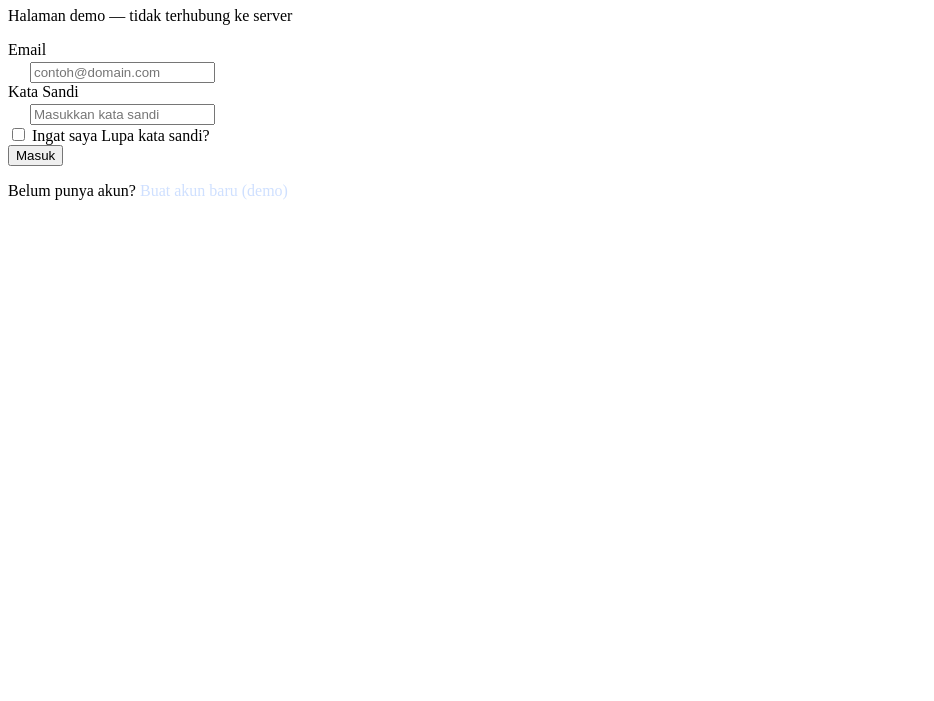
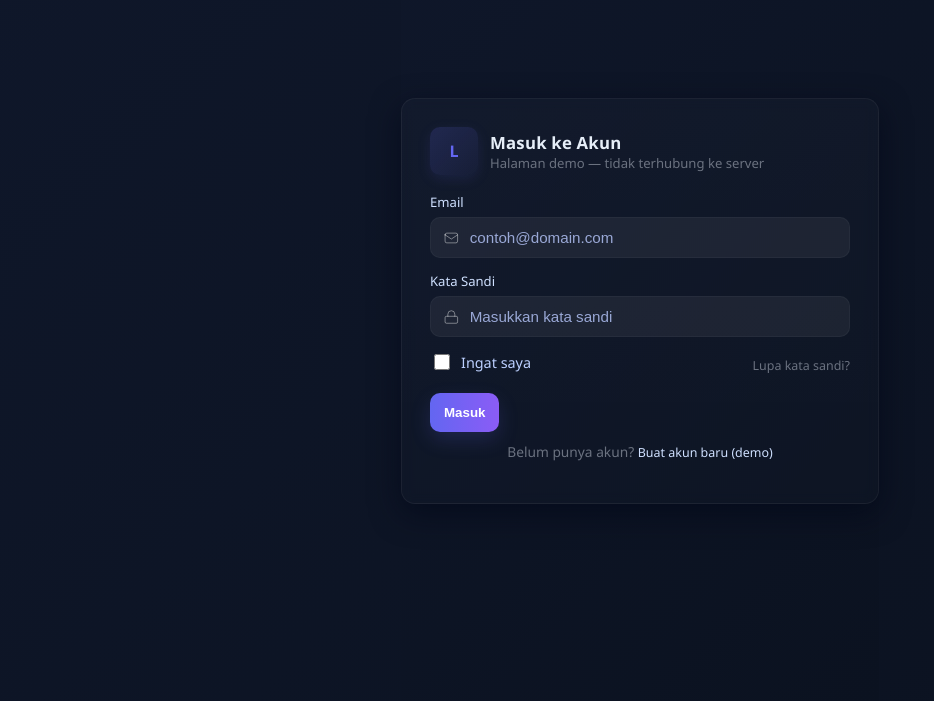
Before and after one commit to saputrarayhan63928-eng/tugas_kelompok3_day5, a plain HTML site: page src/index1.html in a window 1280 px wide. Shown: the part 99-800 px from the top of the page, without its empty margins (0-934 px from the left). Drawn offline with Linux system fonts and the light colour scheme.

Commit message:
style login telah di buat

```diff
--- a/src/index1.html
+++ b/src/index1.html
@@ -3,7 +3,8 @@
 <head>
     <meta charset="UTF-8">
     <meta name="viewport" content="width=device-width, initial-scale=1.0">
-    <title>Document</title>
+    <title>Login</title>
+    <link rel="stylesheet" href="login.css">
 </head>
 <body>
     <main class="login-card" role="main" aria-labelledby="loginTitle">
--- /dev/null
+++ b/src/login.css
@@ -0,0 +1,150 @@
+ :root{
+      --bg1: #0f172a;
+      --bg2: #0b1220;
+      --card: #ffffff;
+      --accent: #6366f1;
+      --muted: #6b7280;
+      --radius: 14px;
+      --glass: rgba(255,255,255,0.06);
+      font-family: "Segoe UI", Roboto, Arial, sans-serif;
+    }
+
+    /* Page */
+    html,body{
+      height:100%;
+      margin:0;
+      background: linear-gradient(135deg,var(--bg1),var(--bg2));
+      display:flex;
+      align-items:center;
+      justify-content:center;
+      color: #111827;
+    }
+
+    /* Card */
+    .login-card{
+      width: min(420px, 92vw);
+      background: linear-gradient(180deg, rgba(255,255,255,0.02), rgba(255,255,255,0.01));
+      border-radius: var(--radius);
+      padding: 28px;
+      box-shadow: 0 10px 30px rgba(2,6,23,0.6);
+      backdrop-filter: blur(6px);
+      border: 1px solid rgba(255,255,255,0.05);
+      color: #e6eef8;
+    }
+
+    .brand{
+      display:flex;
+      gap:12px;
+      align-items:center;
+      margin-bottom: 18px;
+    }
+    .logo {
+      width:48px;
+      height:48px;
+      display:grid;
+      place-items:center;
+      border-radius:10px;
+      background: linear-gradient(135deg, rgba(99,102,241,0.18), rgba(99,102,241,0.06));
+      box-shadow: 0 4px 14px rgba(99,102,241,0.12);
+      font-weight:700;
+      color:var(--accent);
+    }
+    .brand h1{
+      font-size:1.05rem;
+      margin:0;
+      letter-spacing:0.2px;
+    }
+    .brand p{ margin:0; font-size:0.82rem; color:var(--muted); }
+
+    /* form elements */
+    form{
+      margin-top:8px;
+      display:flex;
+      flex-direction:column;
+      gap:14px;
+    }
+
+    label{
+      display:block;
+      font-size:0.82rem;
+      margin-bottom:6px;
+      color: #cfe0ff;
+    }
+
+    .input{
+      display:flex;
+      align-items:center;
+      gap:8px;
+      background: var(--glass);
+      border-radius:10px;
+      padding:10px 12px;
+      border:1px solid rgba(255,255,255,0.04);
+    }
+
+    input[type="text"],
+    input[type="password"],
+    input[type="email"]{
+      background: transparent;
+      border: none;
+      outline: none;
+      color: #e6eef8;
+      width:100%;
+      font-size:0.95rem;
+    }
+
+    input::placeholder{ color: #9aa8d6; }
+
+    .row{
+      display:flex;
+      justify-content:space-between;
+      align-items:center;
+      gap:12px;
+    }
+
+    .checkbox{
+      display:flex;
+      align-items:center;
+      gap:8px;
+      font-size:0.9rem;
+      color: #bcd0ff;
+    }
+    input[type="checkbox"]{ width:16px; height:16px; }
+
+    .btn{
+      display:inline-block;
+      padding:12px 14px;
+      border-radius:10px;
+      background: linear-gradient(90deg,var(--accent), #8b5cf6);
+      color:white;
+      border:none;
+      font-weight:600;
+      cursor:pointer;
+      text-align:center;
+      transition: transform .12s ease, box-shadow .12s ease;
+      box-shadow: 0 8px 20px rgba(99,102,241,0.18);
+    }
+    .btn:active{ transform: translateY(1px) scale(.998); }
+
+    .help{
+      text-align:center;
+      font-size:0.86rem;
+      color:var(--muted);
+      margin-top:10px;
+    }
+
+    /* small screens tweak */
+    @media (max-width:400px){
+      .brand h1{ font-size:0.98rem; }
+    }
+
+    /* Focus states (accessibility) */
+    input:focus{
+      outline: 3px solid rgba(99,102,241,0.12);
+      border-radius:8px;
+    }
+
+    /* decorative footer text */
+    .mini{
+      font-size:0.78rem;
+      color: #9fb0dd;
+    }
```
